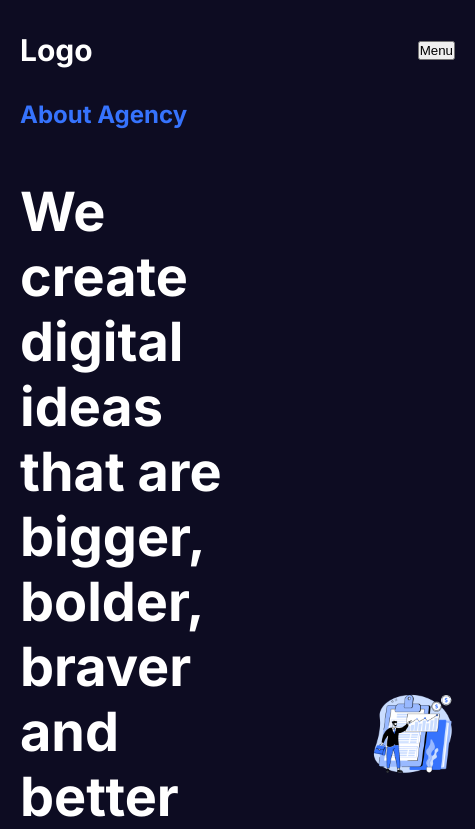
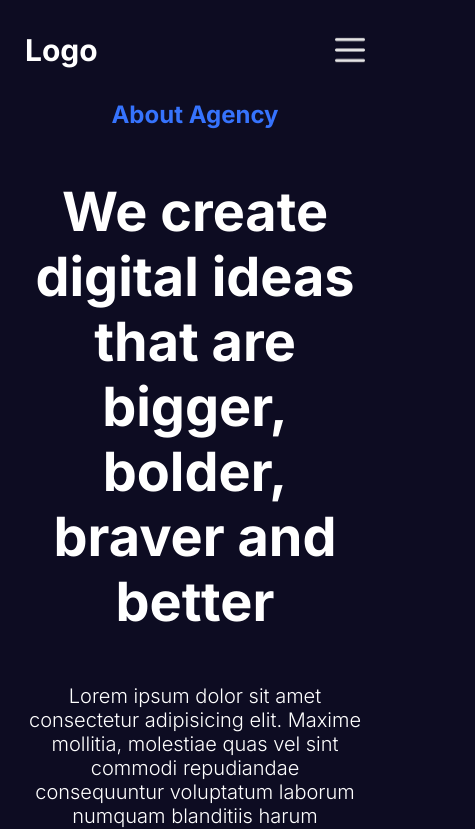
Before and after one commit to DalerKhusainov/social-media-with-admin-nextjs, a Next.js app: page /about in a window 390 px wide. Shown: the top 829 px of the page, 475 px wide, since content can reach past the window. Built offline with nearby package versions, Linux system fonts and the light colour scheme.

Commit message:
implemented responsiveness to all pages

```diff
--- a/src/app/about/about.module.css
+++ b/src/app/about/about.module.css
@@ -47,3 +47,15 @@
 .image {
   object-fit: contain;
 }
+
+@media screen and (max-width: 768px) {
+  .container {
+    flex-direction: column;
+    text-align: center;
+  }
+
+  .boxes {
+    flex-direction: column;
+    gap: 50px;
+  }
+}
--- /dev/null
+++ b/src/app/blog/[slug]/singlePost.module.css
@@ -0,0 +1,58 @@
+.container {
+  display: flex;
+  gap: 100px;
+}
+
+.imgContainer {
+  flex: 1;
+  position: relative;
+  height: calc(100vh - 200px);
+}
+
+.textContainer {
+  flex: 2;
+  display: flex;
+  flex-direction: column;
+  gap: 50px;
+}
+
+.title {
+  font-size: 64px;
+}
+
+.detail {
+  display: flex;
+  gap: 20px;
+}
+
+.detailText {
+  display: flex;
+  flex-direction: column;
+  gap: 10px;
+}
+
+.detailTitle {
+  color: gray;
+  font-weight: bold;
+}
+
+.detailValue {
+  font-weight: 500;
+}
+
+.content {
+  font-size: 20px;
+}
+
+.userAvatar {
+  object-fit: cover;
+  border-radius: 50%;
+}
+
+@media screen and (max-width: 768px) {
+  .container {
+    flex-direction: column;
+    align-items: center;
+    justify-content: space-around;
+  }
+}
--- /dev/null
+++ b/src/app/blog/blog.module.css
@@ -0,0 +1,21 @@
+.container {
+  display: flex;
+  flex-wrap: wrap;
+  gap: 20px;
+}
+
+.post {
+  width: 30%;
+}
+
+@media screen and (max-width: 1280px) {
+  .post {
+    width: 45%;
+  }
+}
+
+@media screen and (max-width: 768px) {
+  .post {
+    width: 100%;
+  }
+}
--- a/src/app/contact/contact.module.css
+++ b/src/app/contact/contact.module.css
@@ -43,3 +43,9 @@
   border-radius: 5px;
   cursor: pointer;
 }
+
+@media screen and (max-width: 768px) {
+  .container {
+    flex-direction: column;
+  }
+}
--- a/src/app/globals.css
+++ b/src/app/globals.css
@@ -70,3 +70,9 @@ a {
     width: 475px;
   }
 }
+
+@media (max-width: 475px) {
+  .container {
+    width: 380px;
+  }
+}
--- a/src/app/page.module.css
+++ b/src/app/page.module.css
@@ -47,3 +47,24 @@
   flex: 1;
   position: relative;
 }
+
+@media screen and (max-width: 1024px) {
+  .container {
+    flex-direction: column;
+    text-align: center;
+  }
+
+  .buttons {
+    justify-content: center;
+  }
+}
+
+@media screen and (max-width: 768px) {
+  .title {
+    font-size: 64px;
+  }
+
+  .brands {
+    width: 100%;
+  }
+}
--- a/src/components/navbar/links/Links.jsx
+++ b/src/components/navbar/links/Links.jsx
@@ -2,6 +2,7 @@
 import { useState } from "react";
 import styles from "./links.module.css";
 import NavLink from "./navLink/NavLink";
+import Image from "next/image";
 
 const links = [
   { title: "Home", path: "/" },
@@ -20,7 +21,7 @@ export default function Links() {
     <div className={styles.container}>
       <div className={styles.links}>
         {links.map((link) => (
-          <NavLink item={link} />
+          <NavLink item={link} key={link.title} />
         ))}
         {session ? (
           <>
@@ -31,7 +32,14 @@ export default function Links() {
           <NavLink item={{ title: "Login", path: "/login" }} />
         )}
       </div>
-      <button className={styles.menuButton} onClick={() => setIsOpen((prev) => !prev)}>Menu</button>
+      <Image
+        src="/menu.png"
+        alt=""
+        width={30}
+        height={30}
+        className={styles.menuButton}
+        onClick={() => setIsOpen((prev) => !prev)}
+      />
       {isOpen && (
         <div className={styles.mobileLinks}>
           {links.map((link) => (
--- /dev/null
+++ b/src/components/postCard/postCard.module.css
@@ -0,0 +1,44 @@
+.container {
+  display: flex;
+  flex-direction: column;
+  gap: 20px;
+  margin-bottom: 20px;
+}
+
+.top {
+  display: flex;
+  gap: 20px;
+}
+
+.imgContainer {
+  width: 90%;
+  height: 400px;
+  position: relative;
+}
+
+.img {
+  object-fit: cover;
+}
+
+.date {
+  font-size: 12px;
+  transform: rotate(270deg);
+  margin: auto;
+}
+
+.title {
+  width: 90%;
+  font-size: 24px;
+  margin-bottom: 20px;
+}
+
+.description {
+  width: 90%;
+  margin-bottom: 20px;
+  font-weight: 300;
+  color: gray;
+}
+
+.link {
+  text-decoration: underline;
+}
```
Also changed, not shown: src/app/blog/[slug]/page.jsx (+41 -2 lines), src/app/blog/page.jsx (+18 -2 lines), src/components/postCard/page.jsx (+34 -0 lines).
